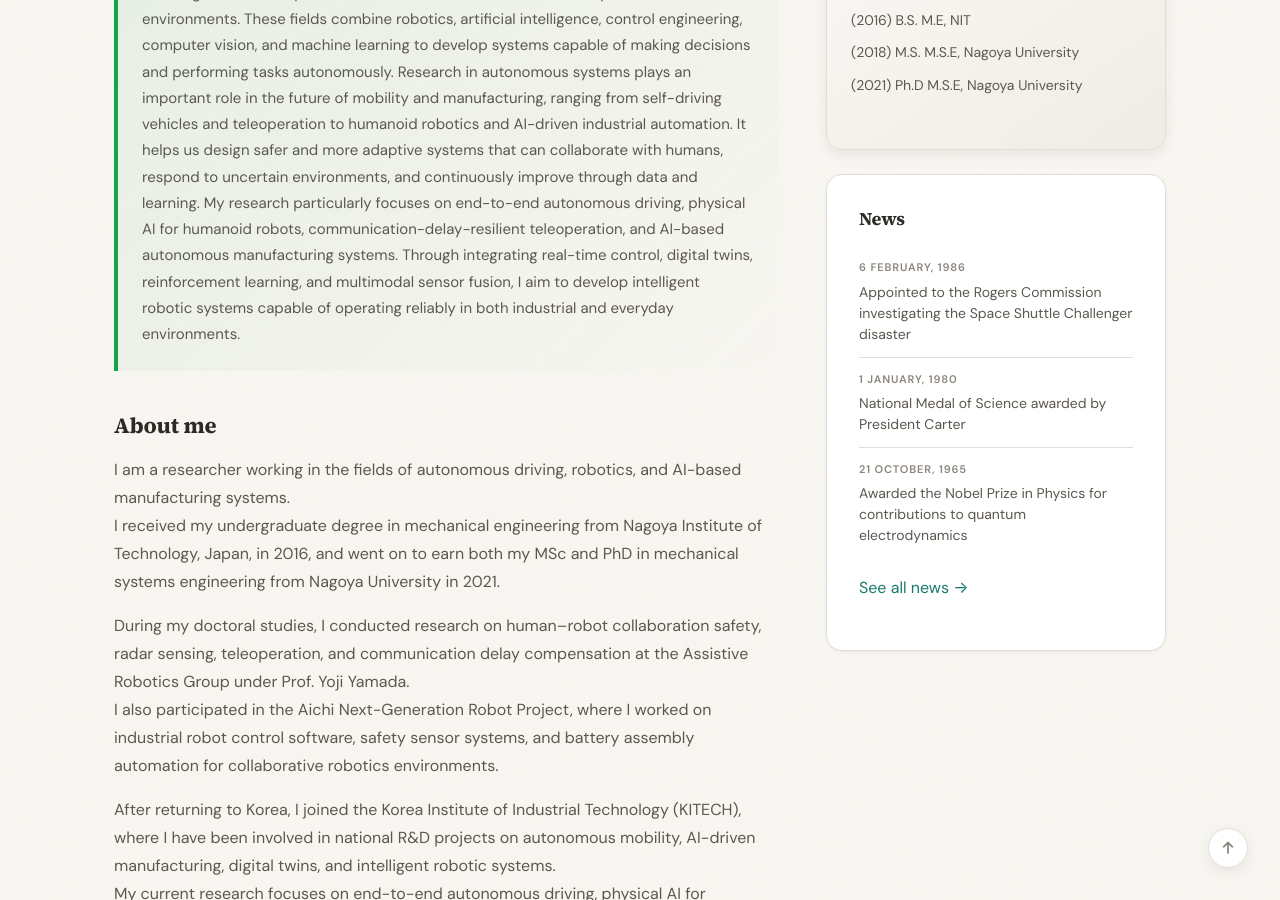
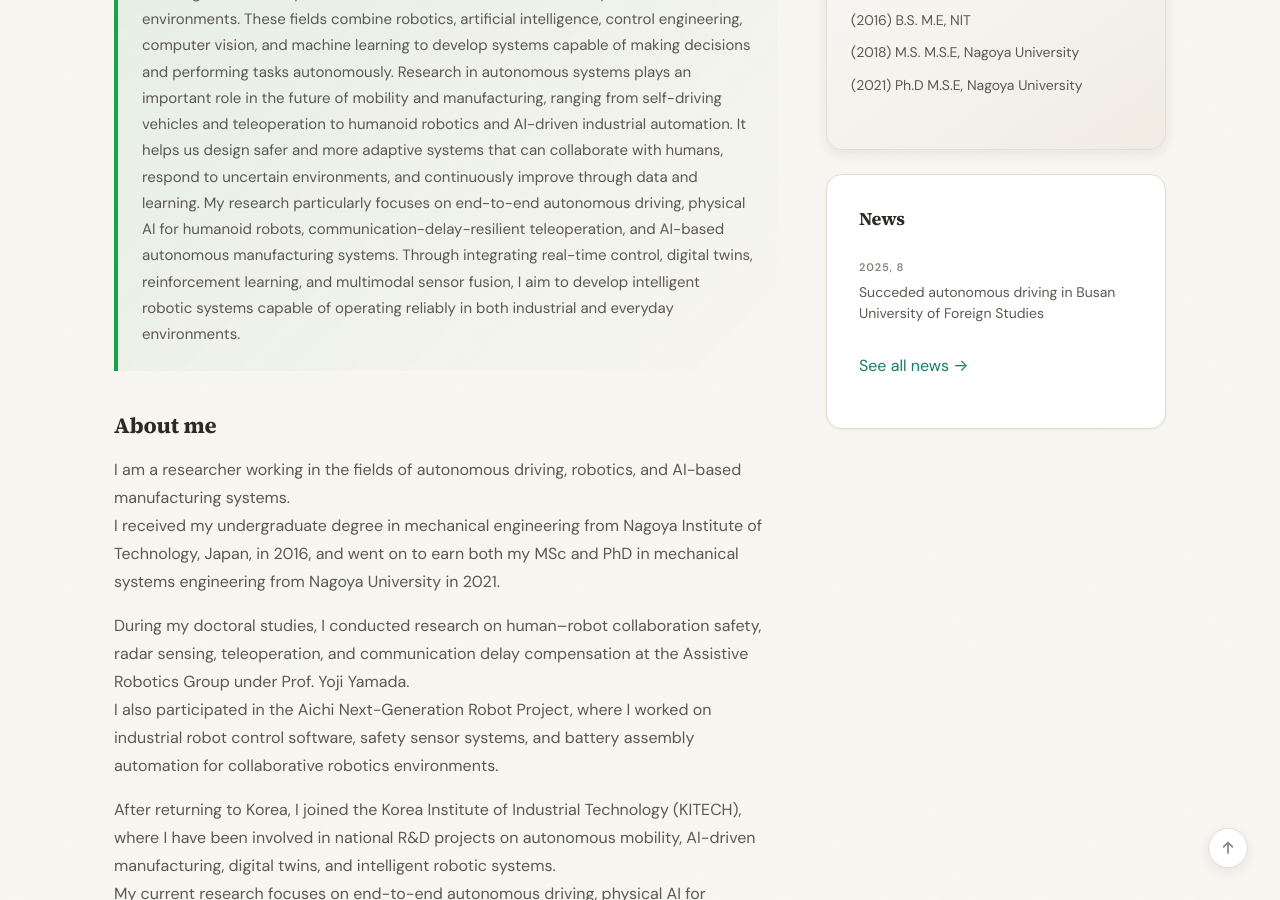
Before and after one commit to kim3957/kim3957, a Jekyll site: the page built from _pages/home.md, in a window 1280 px wide and 900 px high, scrolled down 454 px. Built offline with Jekyll 4.4.1, drawn with Linux system fonts in a browser that asks for light colours; a style sheet for code colours, icons or effects is not loaded.

Commit message:
vault backup: 2026-05-07 13:29:14

```diff
--- a/_data/news.yml
+++ b/_data/news.yml
@@ -1,20 +1,5 @@
 # News items shown on the home page sidebar.
 # The 3 most recent are shown; all appear on /allnews.
 # Each entry needs: date, headline
-- date: 6 February, 1986
-  headline: "Appointed to the Rogers Commission investigating the Space Shuttle Challenger disaster"
-
-- date: 1 January, 1980
-  headline: "National Medal of Science awarded by President Carter"
-
-- date: 21 October, 1965
-  headline: "Awarded the Nobel Prize in Physics for contributions to quantum electrodynamics"
-
-- date: 1 September, 1961
-  headline: "The Feynman Lectures on Physics begins publication"
-
-- date: 1 June, 1959
-  headline: "Delivered 'There's Plenty of Room at the Bottom' talk at Caltech APS meeting"
-
-- date: 1 January, 1951
-  headline: "Joined the faculty at California Institute of Technology"
+- date: 2025, 8
+  headline: "Succeded autonomous driving in Busan University of Foreign Studies"
```
